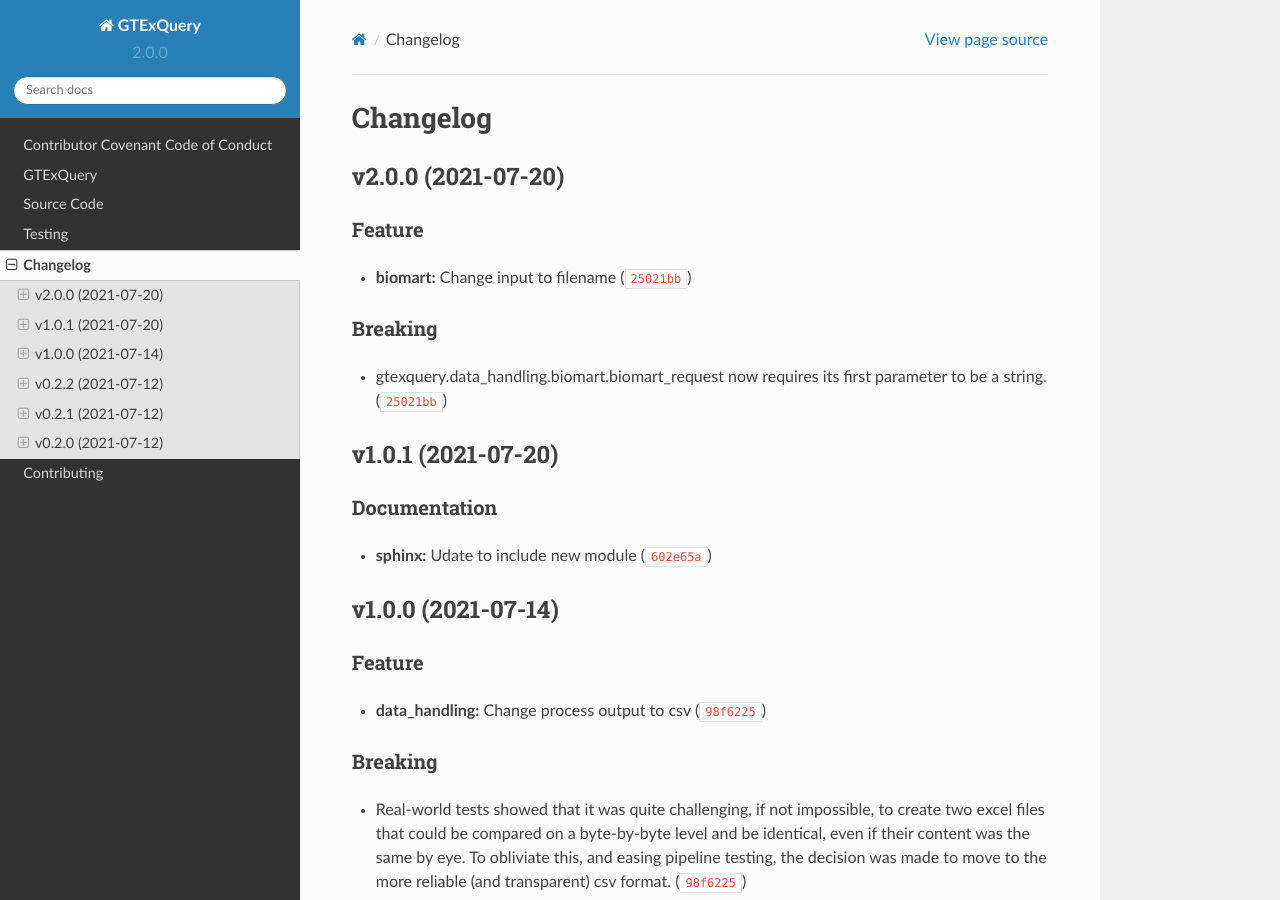
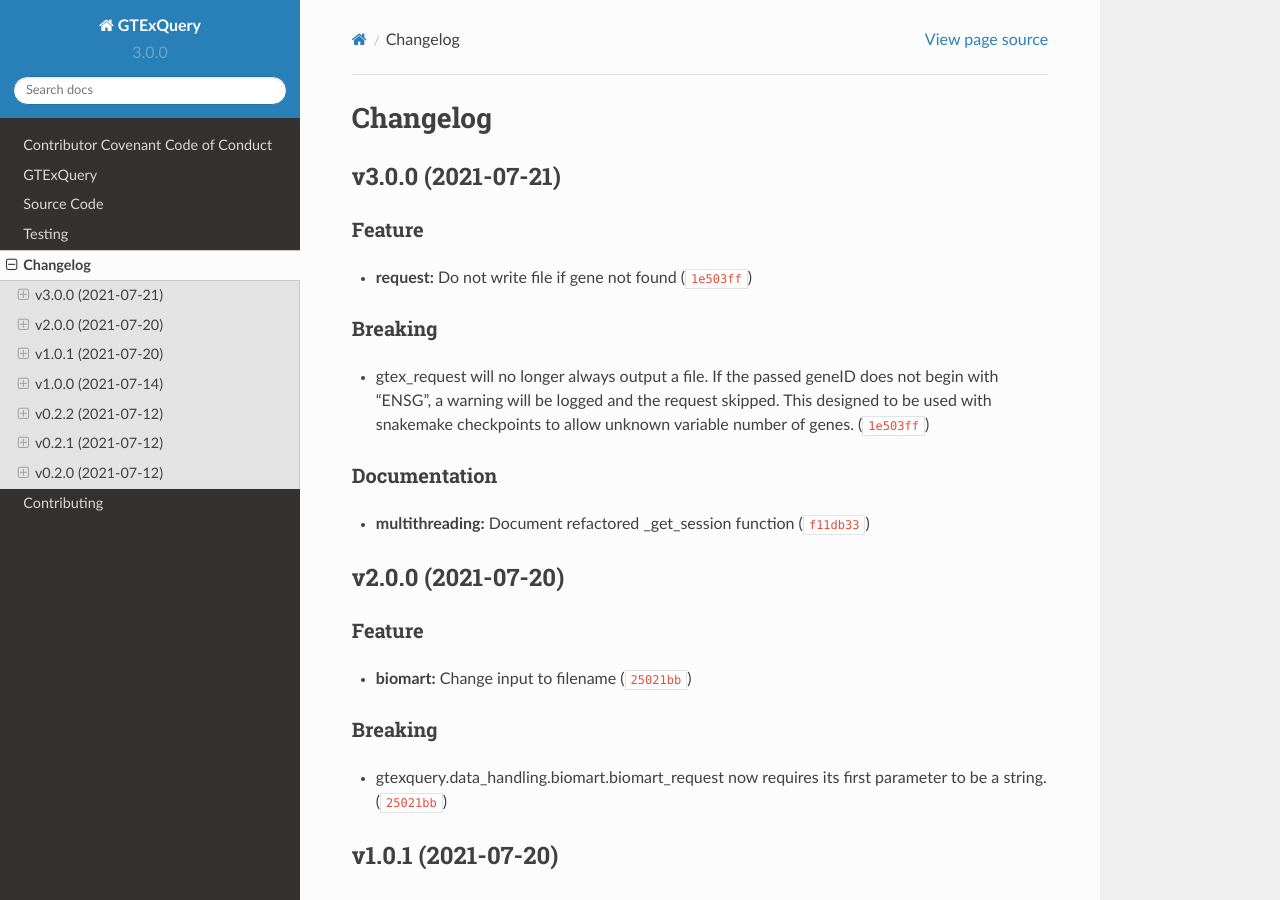
Before and after one commit to IMS-Bio2Core-Facility/GTExQuery, a Sphinx documentation site: the page built from docs/changelog.md, in a window 1280 px wide and 900 px high. Built offline with Sphinx 7.4.7 and the Read the Docs theme 2.0.0, drawn with Linux system fonts in a browser that asks for light colours.

Commit message:
3.0.0
Automatically generated by python-semantic-release

```diff
--- a/CHANGELOG.md
+++ b/CHANGELOG.md
@@ -1,6 +1,16 @@
 # Changelog
 
 <!--next-version-placeholder-->
+
+## v3.0.0 (2021-07-21)
+### Feature
+* **request:** Do not write file if gene not found ([`1e503ff`](https://github.com/IMS-Bio2Core-Facility/GTExQuery/commit/1e503ffcdf14e5445fffd46ee7a8eba6144e44e5))
+
+### Breaking
+* gtex_request will no longer always output a file. If the passed geneID does not begin with "ENSG", a warning will be logged and the request skipped. This designed to be used with snakemake checkpoints to allow unknown variable number of genes.  ([`1e503ff`](https://github.com/IMS-Bio2Core-Facility/GTExQuery/commit/1e503ffcdf14e5445fffd46ee7a8eba6144e44e5))
+
+### Documentation
+* **multithreading:** Document refactored _get_session function ([`f11db33`](https://github.com/IMS-Bio2Core-Facility/GTExQuery/commit/f11db33c020745a1ea4e9e93069738785cab0c0f))
 
 ## v2.0.0 (2021-07-20)
 ### Feature
--- a/docs/conf.py
+++ b/docs/conf.py
@@ -12,7 +12,7 @@ sys.path.insert(0, os.path.abspath("../gtexquery/"))
 project = "GTExQuery"
 author = "Ryan B Patterson-Cross"
 copyright = "2021, IMS-MRL Bioinformatics and Biostatistic Core"
-version = "2.0.0"
+version = "3.0.0"
 extensions = [
     "sphinx_rtd_theme",
     "sphinx.ext.autodoc",
--- a/gtexquery/__init__.py
+++ b/gtexquery/__init__.py
@@ -1,3 +1,3 @@
 # -*- coding: utf-8 -*-
 """Source code for the GTExQuery Package."""
-__version__ = "2.0.0"
+__version__ = "3.0.0"
--- a/pyproject.toml
+++ b/pyproject.toml
@@ -1,6 +1,6 @@
 [tool.poetry]
 name = "gtexquery"
-version = "2.0.0"
+version = "3.0.0"
 description = "Code for handling multithreaded queries for GTEx"
 license = "MIT"
 authors = ["rbpatt2019 <rb.patterson.cross@gmail.com>"]
```
